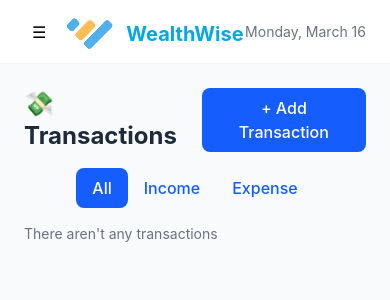
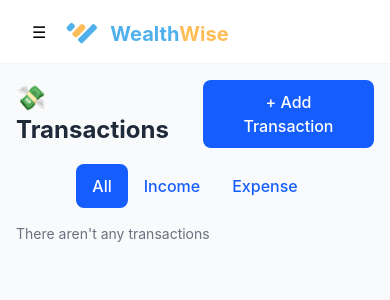
Before and after one commit to pmitroev/wealthwise, a React (Vite) app: page /transactions in a window 390 px wide. Shown: the top 300 px of the page. Built offline with nearby package versions, Linux system fonts and the light colour scheme.

Commit message:
refactor: optimise ui for mobile devices

```diff
--- a/src/components/layout/Layout.tsx
+++ b/src/components/layout/Layout.tsx
@@ -13,7 +13,7 @@ function Layout() {
       <Sidebar isOpen={sidebarOpen} onClose={() => setSidebarOpen(false)} />
 
       <main className="min-h-screen pt-16 md:pl-56">
-        <div className="p-6">
+        <div className="p-4 sm:p-6">
           <Outlet />
         </div>
       </main>
--- a/src/components/layout/Navbar.tsx
+++ b/src/components/layout/Navbar.tsx
@@ -14,14 +14,15 @@ function Navbar({ onMenuClick }: NavbarProps) {
         >
           ☰
         </button>
-        <div className="flex items-center gap-3">
-          <img src={logo} alt="logo" />
-          <span className="mt-1 text-xl font-bold text-[#00a7e1]">
-            WealthWise
+        <div className="flex items-center">
+          <img src={logo} alt="logo" className="h-8 w-auto" />
+          <span className="mt-1 pl-3 text-xl font-bold text-[#50b0eb]">
+            Wealth
           </span>
+          <span className="mt-1 text-xl font-bold text-[#ffbd58]">Wise</span>
         </div>
       </div>
-      <span className="text-sm text-gray-500">
+      <span className="hidden sm:block text-sm text-gray-500">
         {new Date().toLocaleDateString('en-US', {
           weekday: 'long',
           month: 'long',
--- a/src/components/ui/AddBudgetForm.tsx
+++ b/src/components/ui/AddBudgetForm.tsx
@@ -1,12 +1,11 @@
 import { useForm } from 'react-hook-form'
 
 import { zodResolver } from '@hookform/resolvers/zod'
+import { toast } from 'sonner'
 import { z } from 'zod'
 
-import { toast } from 'sonner'
-
+import { useAppStore } from '../../store/useAppStore'
 import type { Category } from '../../types'
-import { useAppStore } from '../../store/useAppStore'
 
 import Button from './Button'
 import { InputField } from './InputField'
--- a/src/components/ui/AddCategoryForm.tsx
+++ b/src/components/ui/AddCategoryForm.tsx
@@ -1,9 +1,8 @@
 import { useForm } from 'react-hook-form'
 
 import { zodResolver } from '@hookform/resolvers/zod'
+import { toast } from 'sonner'
 import { z } from 'zod'
-
-import { toast } from 'sonner'
 
 import { useAppStore } from '../../store/useAppStore'
 
--- a/src/components/ui/AddTransactionForm.tsx
+++ b/src/components/ui/AddTransactionForm.tsx
@@ -1,12 +1,11 @@
 import { useForm } from 'react-hook-form'
 
 import { zodResolver } from '@hookform/resolvers/zod'
+import { toast } from 'sonner'
 import { z } from 'zod'
 
-import { toast } from 'sonner'
-
+import { useAppStore } from '../../store/useAppStore'
 import type { Category } from '../../types'
-import { useAppStore } from '../../store/useAppStore'
 
 import Button from './Button'
 import { InputField } from './InputField'
--- a/src/components/ui/BudgetCard.tsx
+++ b/src/components/ui/BudgetCard.tsx
@@ -1,9 +1,10 @@
 import { useMemo } from 'react'
+import React from 'react'
 
 import { toast } from 'sonner'
 
+import { useAppStore } from '../../store/useAppStore'
 import type { Budget, Transaction } from '../../types'
-import { useAppStore } from '../../store/useAppStore'
 
 import Button from './Button'
 import Card from './Card'
@@ -13,7 +14,10 @@ interface BudgetCardProps {
   transactions: Transaction[]
 }
 
-function BudgetCard({ budget, transactions }: BudgetCardProps) {
+const BudgetCard = React.memo(function BudgetCard({
+  budget,
+  transactions,
+}: BudgetCardProps) {
   const deleteBudget = useAppStore((s) => s.deleteBudget)
 
   const spent = useMemo(
@@ -42,7 +46,7 @@ function BudgetCard({ budget, transactions }: BudgetCardProps) {
         </div>
 
         {/* Right — amounts + delete */}
-        <div className="flex items-center gap-4">
+        <div className="flex items-center gap-2 sm:gap-4">
           <div className="text-right">
             <p
               className={`font-bold text-lg ${isOver ? 'text-red-500' : 'text-gray-800'}`}
@@ -83,6 +87,6 @@ function BudgetCard({ budget, transactions }: BudgetCardProps) {
       </div>
     </Card>
   )
-}
+})
 
 export default BudgetCard
--- a/src/components/ui/BudgetTable.tsx
+++ b/src/components/ui/BudgetTable.tsx
@@ -106,7 +106,7 @@ function BudgetTable({ budgets, transactions }: BudgetTableProps) {
   return (
     <Card>
       <div className="overflow-x-auto">
-        <table className="w-full text-sm">
+        <table className="w-full min-w-120 text-sm">
           <thead>
             {table.getHeaderGroups().map((headerGroup) => (
               <tr
--- a/src/components/ui/Button.tsx
+++ b/src/components/ui/Button.tsx
@@ -23,7 +23,7 @@ function Button({
       type={type}
       onClick={onClick}
       disabled={disabled}
-      className={`px-4 py-2 rounded-lg font-medium transition-colors ${styles[variant]} ${disabled ? 'opacity-50 cursor-not-allowed' : ''}`}
+      className={`px-4 py-2.5 rounded-lg font-medium transition-colors ${styles[variant]} ${disabled ? 'opacity-50 cursor-not-allowed' : ''}`}
     >
       {label}
     </button>
--- a/src/components/ui/CategoryCard.tsx
+++ b/src/components/ui/CategoryCard.tsx
@@ -1,7 +1,9 @@
+import React from 'react'
+
 import { toast } from 'sonner'
 
+import { useAppStore } from '../../store/useAppStore'
 import type { Category } from '../../types'
-import { useAppStore } from '../../store/useAppStore'
 
 import Button from './Button'
 import Card from './Card'
@@ -11,7 +13,10 @@ interface CategoryCardProps {
   onEdit: (category: Category) => void
 }
 
-function CategoryCard({ category, onEdit }: CategoryCardProps) {
+const CategoryCard = React.memo(function CategoryCard({
+  category,
+  onEdit,
+}: CategoryCardProps) {
   const deleteCategory = useAppStore((s) => s.deleteCategory)
 
   return (
@@ -46,6 +51,6 @@ function CategoryCard({ category, onEdit }: CategoryCardProps) {
       </div>
     </Card>
   )
-}
+})
 
 export default CategoryCard
--- a/src/components/ui/EditCategoryForm.tsx
+++ b/src/components/ui/EditCategoryForm.tsx
@@ -1,12 +1,11 @@
 import { useForm } from 'react-hook-form'
 
 import { zodResolver } from '@hookform/resolvers/zod'
+import { toast } from 'sonner'
 import { z } from 'zod'
 
-import { toast } from 'sonner'
-
+import { useAppStore } from '../../store/useAppStore'
 import type { Category } from '../../types'
-import { useAppStore } from '../../store/useAppStore'
 
 import Button from './Button'
 import { InputField } from './InputField'
--- a/src/components/ui/RecentTransactions.tsx
+++ b/src/components/ui/RecentTransactions.tsx
@@ -16,8 +16,8 @@ function RecentTransactions({ transactions }: RecentTransactionsProps) {
           key={transaction.id}
           className="flex items-center justify-between py-2 border-b border-gray-50 last:border-0"
         >
-          <div className="flex flex-col gap-0.5">
-            <p className="text-sm font-medium text-gray-800">
+          <div className="flex flex-col gap-0.5 min-w-0">
+            <p className="text-sm font-medium text-gray-800 truncate">
               {transaction.description ?? 'No description'}
             </p>
             <div className="flex items-center gap-2">
@@ -26,7 +26,7 @@ function RecentTransactions({ transactions }: RecentTransactionsProps) {
             </div>
           </div>
           <p
-            className={`font-semibold ${
+            className={`font-semibold shrink-0 ${
               transaction.type === 'income' ? 'text-green-600' : 'text-red-500'
             }`}
           >
--- a/src/pages/Transactions.tsx
+++ b/src/pages/Transactions.tsx
@@ -1,11 +1,11 @@
 import { useState } from 'react'
+
+import { toast } from 'sonner'
 
 import AddTransactionForm from '../components/ui/AddTransactionForm'
 import Badge from '../components/ui/Badge'
 import Button from '../components/ui/Button'
 import Card from '../components/ui/Card'
-import { toast } from 'sonner'
-
 import { useAppStore } from '../store/useAppStore'
 
 function Transactions() {
@@ -69,8 +69,8 @@ function Transactions() {
         filteredTransactions.map((transaction) => (
           <Card key={transaction.id}>
             <div className="flex items-center justify-between">
-              <div className="flex flex-col gap-1">
-                <p className="font-medium text-gray-800">
+              <div className="flex flex-col gap-1 min-w-0">
+                <p className="font-medium text-gray-800 truncate">
                   {transaction.description ?? 'No description'}
                 </p>
                 <div className="flex items-center gap-2">
@@ -83,7 +83,7 @@ function Transactions() {
                   </span>
                 </div>
               </div>
-              <div className="flex items-center gap-4">
+              <div className="flex items-center gap-4 shrink-0">
                 <p
                   className={`font-bold text-lg ${
                     transaction.type === 'income'
```
Also changed, not shown: 1 other file (tests, documents, lock files or other folders).
